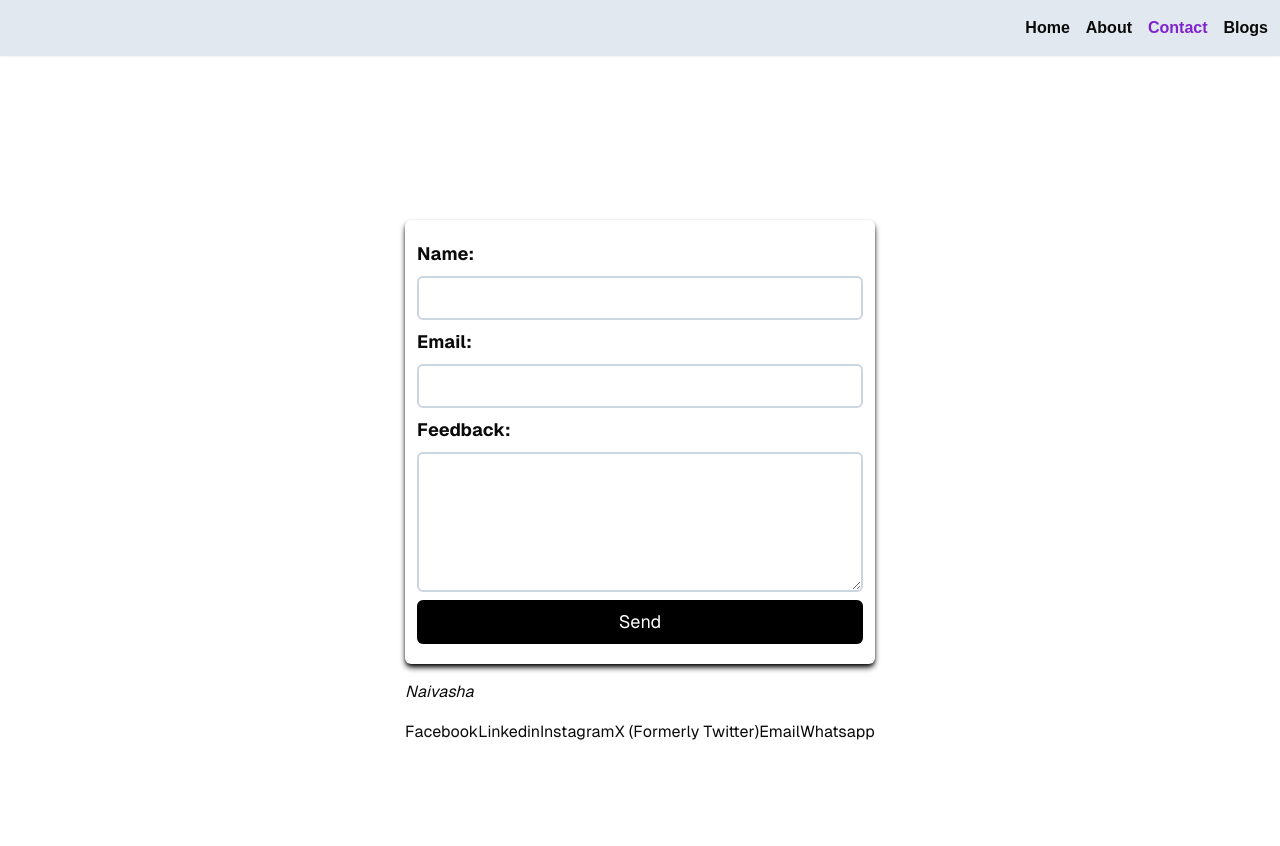
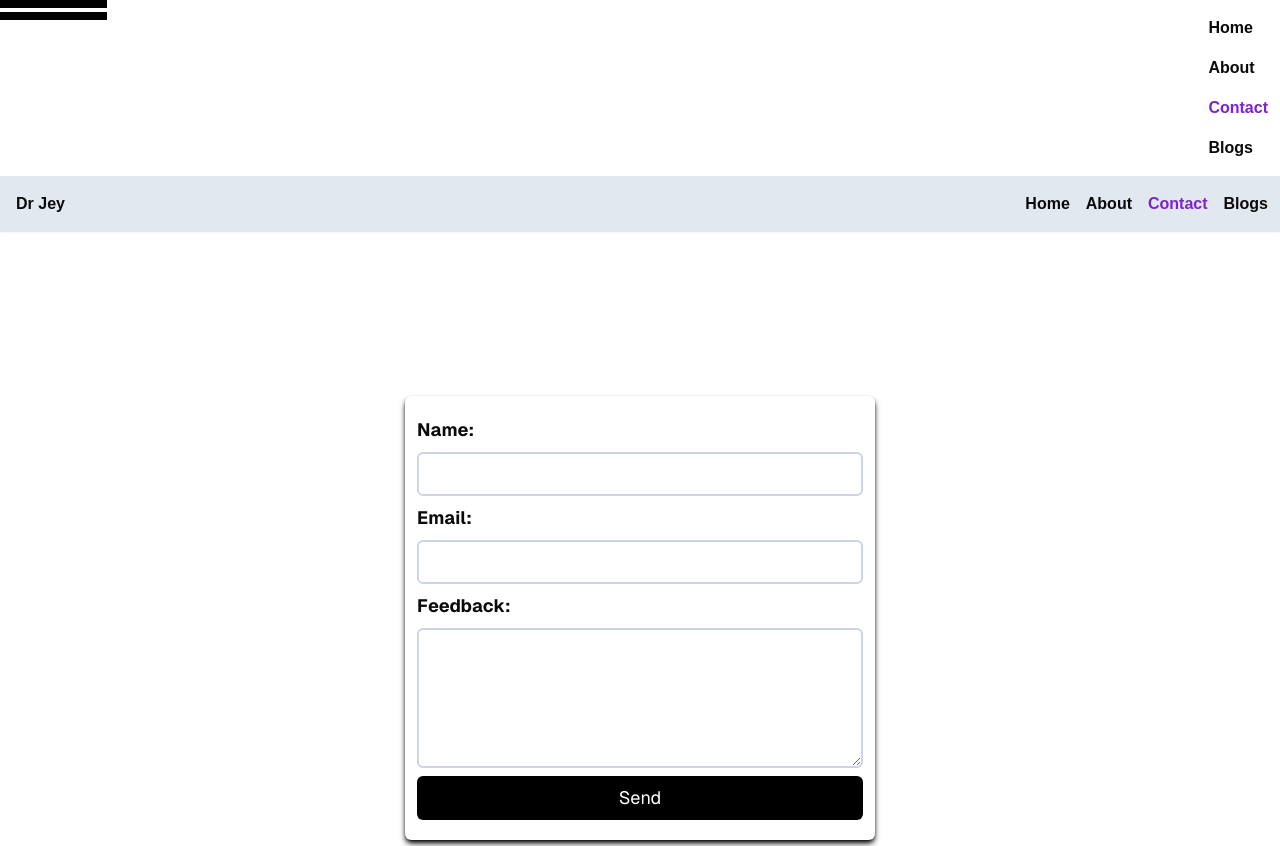
Before and after one commit to AkumuJey/portfolio, a Next.js app: page /contact in a window 1280 px wide. Shown: the top 846 px of the page. Built offline with nearby package versions, Linux system fonts and the light colour scheme.

Commit message:
Correction

```diff
--- a/src/app/contact/page.tsx
+++ b/src/app/contact/page.tsx
@@ -14,7 +14,7 @@ export default function Contact() {
         <motion.form
           initial={{ y: -50 }}
           animate={{ y: 0 }}
-          transition={{ duration: 0.4, bounce: 1 }}
+          transition={{ duration: 0.4 }}
           action={formAction}
           method="post"
           className="flex flex-col gap-2 py-5 px-3 shadow-md shadow-black rounded-md"
--- a/src/app/layout.tsx
+++ b/src/app/layout.tsx
@@ -1,5 +1,5 @@
 import Footer from "@/components/Footer";
-import Navbar from "@/components/Navbar";
+import Navbar, { MobileNavbar } from "@/components/Navbar";
 import type { Metadata } from "next";
 import localFont from "next/font/local";
 import "./globals.css";
@@ -43,6 +43,7 @@ export default function RootLayout({
       <body
         className={`${geistSans.variable} ${geistMono.variable} antialiased`}
       >
+        <MobileNavbar />
         <Navbar />
         {children}
         <Footer />
--- a/src/components/Navbar.tsx
+++ b/src/components/Navbar.tsx
@@ -2,6 +2,7 @@
 import Link from "next/link";
 import { motion } from "framer-motion";
 import { usePathname } from "next/navigation";
+
 interface Paths {
   name: string;
   href: string;
@@ -12,11 +13,16 @@ const paths: Paths[] = [
   { name: "Contact", href: "/contact" },
   { name: "Blogs", href: "/blog" },
 ];
-const Navbar = () => {
+
+export const MobileNavbar = () => {
   const pathname = usePathname();
-
   return (
-    <nav className="w-full bg-slate-200 shadow-sm flex justify-end gap-4 py-4 px-3">
+    <div className="flex justify-between">
+      <div className="flex flex-col gap-1 w-1/12">
+        <div className="bg-black h-2" />
+        <div className="bg-black h-2" />
+      </div>
+      <div className="flex flex-col justify-between gap-4 py-4 px-3">
         {paths.map((path) => (
           <Link
             href={path.href}
@@ -32,6 +38,36 @@ const Navbar = () => {
             </motion.span>
           </Link>
         ))}
+      </div>
+    </div>
+  );
+};
+
+const Navbar = () => {
+  const pathname = usePathname();
+
+  return (
+    <nav className="w-full bg-slate-200 shadow-sm flex justify-between ">
+      <div className="flex justify-center items-center font-bold px-4">
+        <Link href="/">Dr Jey</Link>
+      </div>
+      <div className="flex justify-between gap-4 py-4 px-3">
+        {paths.map((path) => (
+          <Link
+            href={path.href}
+            key={path.href}
+            className={`${
+              pathname === path.href ? "text-purple-700" : ""
+            } font-semibold`}
+          >
+            <motion.span
+              whileHover={{ borderBottomWidth: 2, borderBottomColor: "purple" }}
+            >
+              {path.name}
+            </motion.span>
+          </Link>
+        ))}
+      </div>
     </nav>
   );
 };
```
Lines whose indentation alone changed are shown as unchanged.
